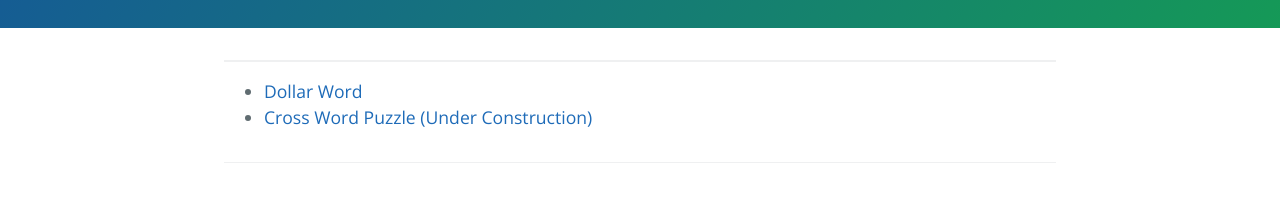
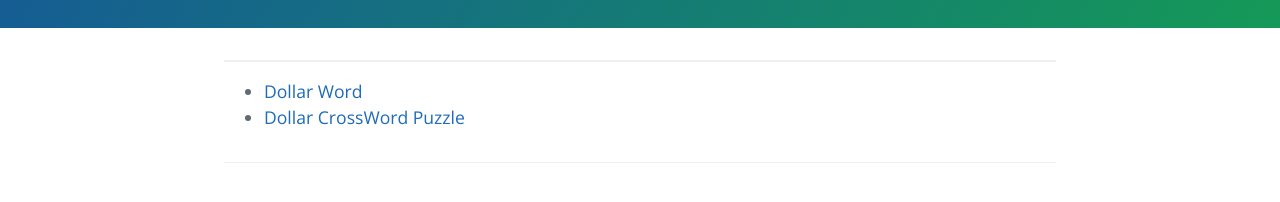
Before and after one commit to mebartsch/mebartsch.github.io, a Jekyll site: the page projects/index.html, which Jekyll copies as it is, in a window 1280 px wide. Shown: the part 268-470 px from the top of the page. Built offline with Jekyll 4.4.1, drawn with Linux system fonts in a browser that asks for light colours.

Commit message:
Update index.html

```diff
--- a/projects/index.html
+++ b/projects/index.html
@@ -26,7 +26,7 @@
 		<nav><ul>
 			<li><a href="/projects/Dollar-Word" target="_blank">Dollar Word</a></li>
 		<!--	<li><a href="/projects/Dollar_Word_Save" target="_blank">Dollar Word Save</a></li> -->
-			<li><a href="/projects/Cross_Word" target="_blank">Cross Word Puzzle (Under Construction)</a></li>
+			<li><a href="/projects/Cross_Word" target="_blank">Dollar CrossWord Puzzle</a></li>
 
 		</ul></nav>
 
```
